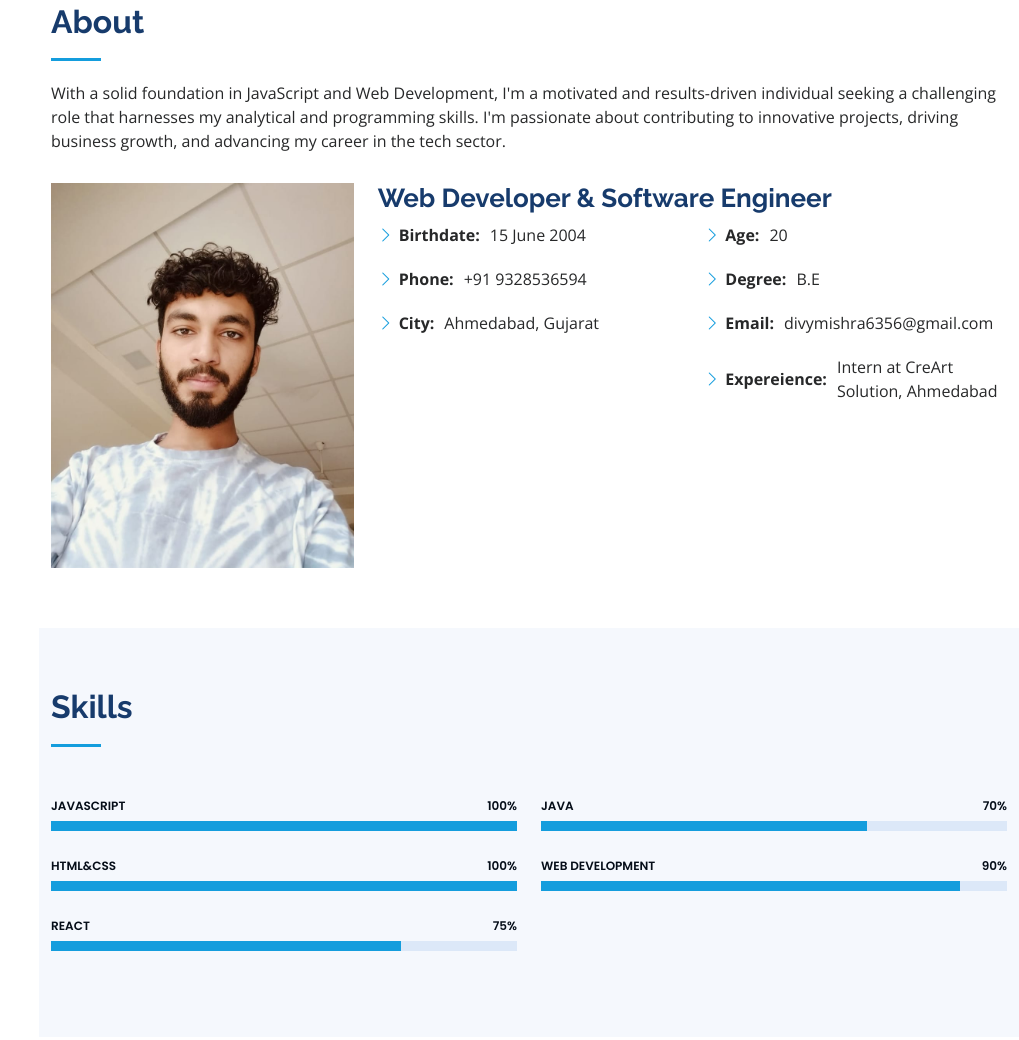
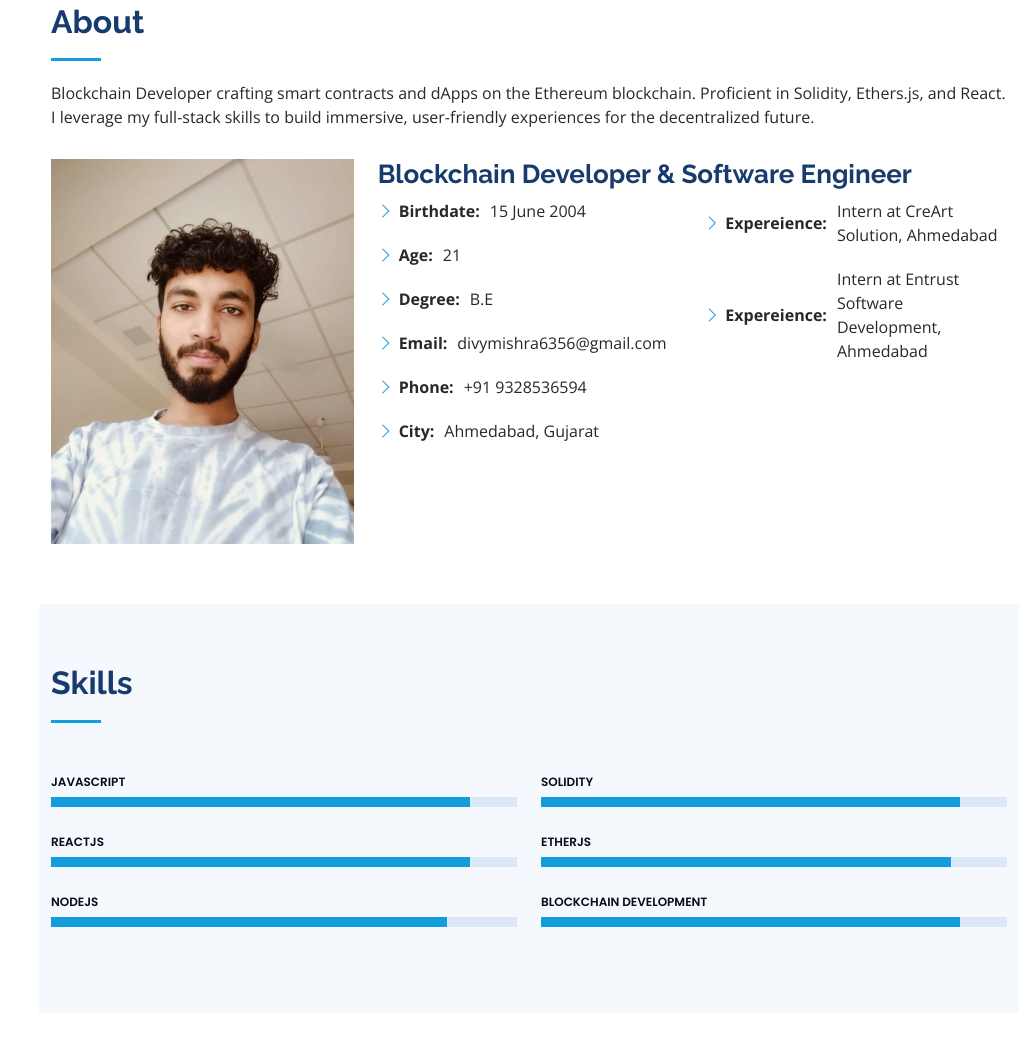
Before and after one commit to divykumar15/portfolio, a plain HTML site: page index.html in a window 1280 px wide. Shown: the part 857-1897 px from the top of the page, without its empty margins (261-1280 px from the left). Drawn offline with nearby package versions, Linux system fonts and the light colour scheme.

Commit message:
image change

```diff
--- a/assets/css/style.css
+++ b/assets/css/style.css
@@ -197,7 +197,7 @@ h1, h2, h3, h4, h5, h6 {
 #hero {
   width: 100%;
   height: 100vh;
-  background: url("../img/myPhoto.jpg")left center;
+  background: url("../img/heroImg2.jpg")left center;
   background-size: cover;
 }
 #hero:before {
--- a/index.html
+++ b/index.html
@@ -71,7 +71,7 @@
   <section id="hero" class="d-flex flex-column justify-content-center align-items-center">
     <div class="hero-container" data-aos="fade-in">
       <h1>Divykumar Mishra</h1>
-      <p>I'm <span class="typed" data-typed-items="React Developer, WebDeveloper, Freelancer, "></span></p>
+      <p>I'm <span class="typed" data-typed-items="Blockchain Developer, Web Developer, Freelancer, "></span></p>
     </div>
   </section><!-- End Hero -->
 
@@ -83,7 +83,7 @@
 
         <div class="section-title">
           <h2>About</h2>
-          <p>With a solid foundation in JavaScript and Web Development, I'm a motivated and results-driven individual seeking a challenging role that harnesses my analytical and programming skills. I'm passionate about contributing to innovative projects, driving business growth, and advancing my career in the tech sector.</p>
+          <p>Blockchain Developer crafting smart contracts and dApps on the Ethereum blockchain. Proficient in Solidity, Ethers.js, and React. I leverage my full-stack skills to build immersive, user-friendly experiences for the decentralized future.</p>
         </div>
 
         <div class="row">
@@ -91,7 +91,7 @@
             <img src="assets/img/myImg1.jpg" class="img-fluid" alt="">
           </div>
           <div class="col-lg-8 pt-4 pt-lg-0 content" data-aos="fade-left">
-            <h3>Web Developer &amp; Software Engineer</h3>
+            <h3>Blockchain Developer &amp; Software Engineer</h3>
             <!-- <p class="fst-italic">
               Lorem ipsum dolor sit amet, consectetur adipiscing elit, sed do eiusmod tempor incididunt ut labore et dolore
               magna aliqua.
@@ -100,16 +100,20 @@
               <div class="col-lg-6">
                 <ul>
                   <li><i class="bi bi-chevron-right"></i> <strong>Birthdate:</strong> <span>15 June 2004</span></li>
+
+                  <li><i class="bi bi-chevron-right"></i> <strong>Age:</strong> <span>21</span></li>
+                  <li><i class="bi bi-chevron-right"></i> <strong>Degree:</strong> <span>B.E</span></li>
+                  <li><i class="bi bi-chevron-right"></i> <strong>Email:</strong> <span>divymishra6356@gmail.com</span></li>
+
                   <li><i class="bi bi-chevron-right"></i> <strong>Phone:</strong> <span>+91 9328536594</span></li>
                   <li><i class="bi bi-chevron-right"></i> <strong>City:</strong> <span>Ahmedabad, Gujarat</span></li>
+
                 </ul>
               </div>
               <div class="col-lg-6">
                 <ul>
-                  <li><i class="bi bi-chevron-right"></i> <strong>Age:</strong> <span>20</span></li>
-                  <li><i class="bi bi-chevron-right"></i> <strong>Degree:</strong> <span>B.E</span></li>
-                  <li><i class="bi bi-chevron-right"></i> <strong>Email:</strong> <span>divymishra6356@gmail.com</span></li>
                   <li><i class="bi bi-chevron-right"></i> <strong>Expereience:</strong> <span>Intern at CreArt Solution, Ahmedabad</span></li>
+                   <li><i class="bi bi-chevron-right"></i> <strong>Expereience:</strong> <span>Intern at Entrust Software Development, Ahmedabad</span></li>
                 </ul>
               </div>
             </div>
@@ -136,23 +140,23 @@
           <div class="col-lg-6" data-aos="fade-up">
 
             <div class="progress">
-              <span class="skill">JavaScript <i class="val">100%</i></span>
+              <span class="skill">JavaScript </span>
               <div class="progress-bar-wrap">
-                <div class="progress-bar" role="progressbar" aria-valuenow="100" aria-valuemin="0" aria-valuemax="100"></div>
+                <div class="progress-bar" role="progressbar" aria-valuenow="90" aria-valuemin="0" aria-valuemax="100"></div>
               </div>
             </div>
 
             <div class="progress">
-              <span class="skill">HTML&CSS <i class="val">100%</i></span>
+              <span class="skill">ReactJs </span>
               <div class="progress-bar-wrap">
-                <div class="progress-bar" role="progressbar" aria-valuenow="100" aria-valuemin="0" aria-valuemax="100"></div>
+                <div class="progress-bar" role="progressbar" aria-valuenow="90" aria-valuemin="0" aria-valuemax="100"></div>
               </div>
             </div>
 
             <div class="progress">
-              <span class="skill">React <i class="val">75%</i></span>
+              <span class="skill"> NodeJs </span>
               <div class="progress-bar-wrap">
-                <div class="progress-bar" role="progressbar" aria-valuenow="75" aria-valuemin="0" aria-valuemax="100"></div>
+                <div class="progress-bar" role="progressbar" aria-valuenow="85" aria-valuemin="0" aria-valuemax="100"></div>
               </div>
             </div>
 
@@ -161,24 +165,26 @@
           <div class="col-lg-6" data-aos="fade-up" data-aos-delay="100">
 
             <div class="progress">
-              <span class="skill">Java <i class="val">70%</i></span>
+              <span class="skill">Solidity </span>
               <div class="progress-bar-wrap">
-                <div class="progress-bar" role="progressbar" aria-valuenow="70" aria-valuemin="0" aria-valuemax="100"></div>
+                <div class="progress-bar" role="progressbar" aria-valuenow="90" aria-valuemin="0" aria-valuemax="100"></div>
+              </div>
+            </div>
+
+             <div class="progress">
+              <span class="skill">EtherJs </span>
+              <div class="progress-bar-wrap">
+                <div class="progress-bar" role="progressbar" aria-valuenow="88" aria-valuemin="0" aria-valuemax="100"></div>
               </div>
             </div>
 
             <div class="progress">
-              <span class="skill">Web Development<i class="val">90%</i></span>
+              <span class="skill">Blockchain Development </span>
               <div class="progress-bar-wrap">
                 <div class="progress-bar" role="progressbar" aria-valuenow="90" aria-valuemin="0" aria-valuemax="100"></div>
               </div>
             </div>
-            <!-- <div class="progress">
-              <span class="skill">Photoshop <i class="val">55%</i></span>
-              <div class="progress-bar-wrap">
-                <div class="progress-bar" role="progressbar" aria-valuenow="55" aria-valuemin="0" aria-valuemax="100"></div>
-              </div>
-            </div> -->
+
 
           </div>
 
@@ -200,7 +206,7 @@
             <h3 class="resume-title">Sumary</h3>
             <div class="resume-item pb-0">
               <h4>Divykumar Mishra</h4>
-              <p><em>Highly motivated and detail-oriented Web Development with a strong foundation in programming, computer science, and database. Proficient in JavaScript, HTML&CSS, React and much more. Eager to apply my skills and knowledge to drive innovation and deliver impactful results.</em></p>
+              <p><em>Detail-oriented Blockchain Developer with a strong foundation in full-stack JavaScript and blockchain technology. Experienced in developing smart contracts, building dApps, and integrating Web3 functionalities. Eager to leverage my skills to contribute to innovative blockchain projects and deliver impactful decentralized solutions.</em></p>
               <ul>
                 <!-- <li>Portland par 127,Orlando, FL</li> -->
                 <li>+91 9328536594</li>
```
Also changed, not shown: assets/img/IMG_20231229_222320_562.jpg (deleted), assets/img/MAN02100 (2)-1~3.jpg (deleted), assets/img/hero-bg.jpg (deleted), assets/img/heroImg.jpg, assets/img/heroImg2.jpg (added), assets/img/profile-img.jpg (deleted).
